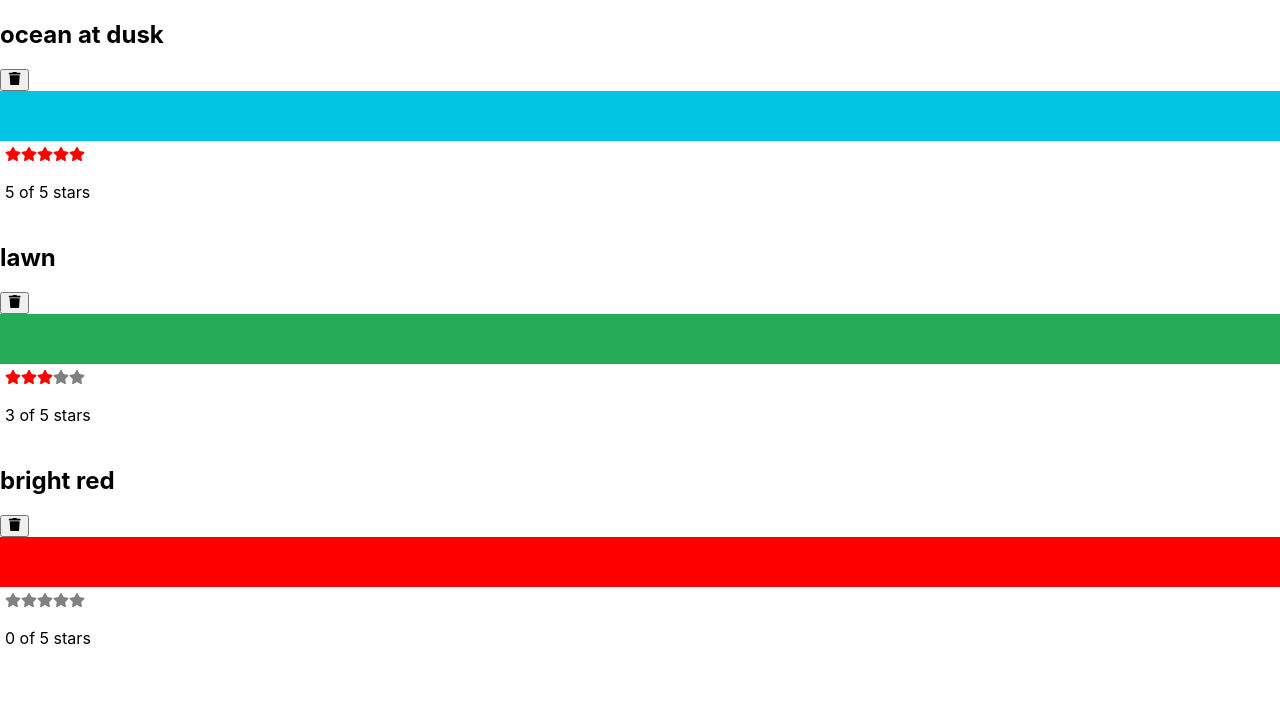
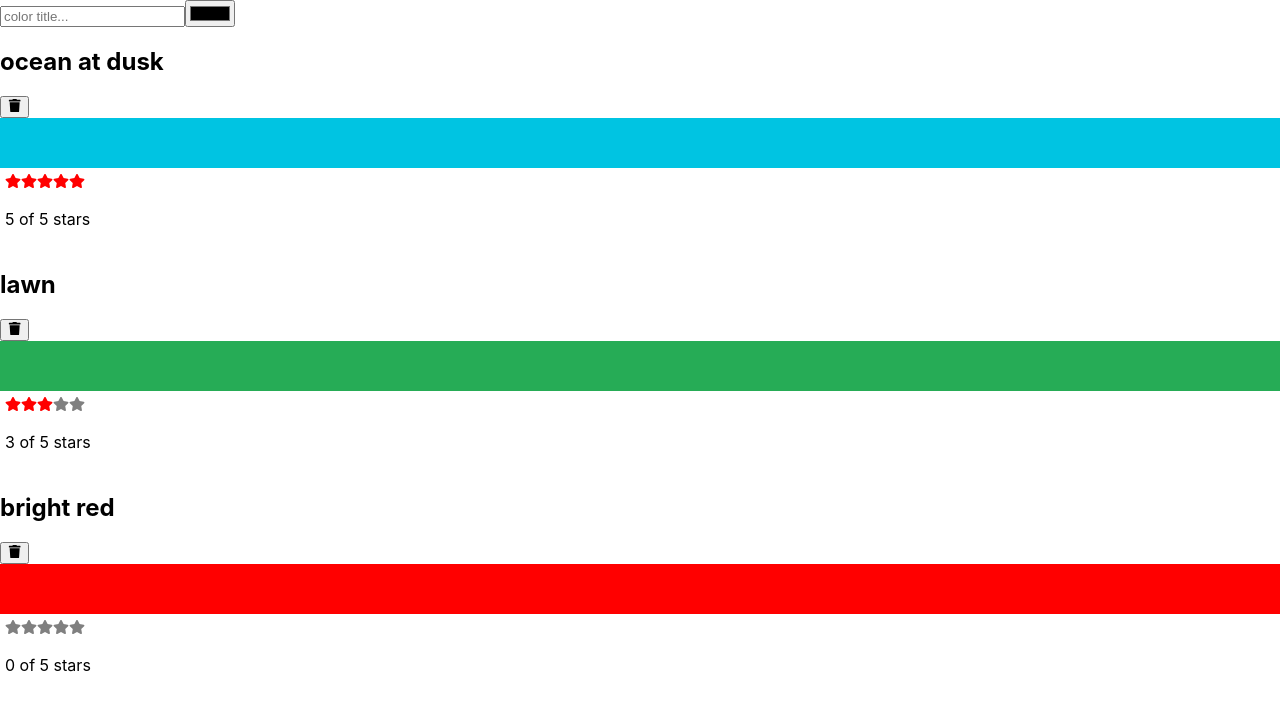
Before and after one commit to ryo7000/react-hands-on, a React (Create React App) app in the folder color-organizer/: page / in a window 1280 px wide. Shown: the top 710 px of the page. Built offline with nearby package versions, Linux system fonts and the light colour scheme.

Commit message:
Use useState

```diff
--- a/color-organizer/src/AddColorForm.tsx
+++ b/color-organizer/src/AddColorForm.tsx
@@ -1,28 +1,35 @@
-import React, { useRef } from "react";
+import React, { useState } from "react";
 
 interface Prop {
   onNewColor?: (title: string, color: string) => void;
 }
 
 export default function AddColorForm({ onNewColor = (f) => f }: Prop) {
-  const txtTitle = useRef<HTMLInputElement>(null);
-  const hexColor = useRef<HTMLInputElement>(null);
+  const [title, setTitle] = useState("");
+  const [color, setColor] = useState("#000000");
 
   const submit = (e: React.FormEvent) => {
     e.preventDefault();
-    if (txtTitle.current && hexColor.current) {
-      const title = txtTitle.current.value;
-      const color = hexColor.current.value;
-      onNewColor(title, color);
-      txtTitle.current.value = "";
-      hexColor.current.value = "";
-    }
+    onNewColor(title, color);
+    setTitle("");
+    setColor("");
   };
 
   return (
     <form onSubmit={submit}>
-      <input ref={txtTitle} type="text" placeholder="color title..." required />
-      <input ref={hexColor} type="color" required />
+      <input
+        value={title}
+        onChange={(event) => setTitle(event.target.value)}
+        type="text"
+        placeholder="color title..."
+        required
+      />
+      <input
+        value={color}
+        onChange={(event) => setColor(event.target.value)}
+        type="color"
+        required
+      />
     </form>
   );
 }
--- a/color-organizer/src/App.tsx
+++ b/color-organizer/src/App.tsx
@@ -1,11 +1,16 @@
 import { useState } from "react";
 import colorData from "./color-data.json";
 import ColorList from "./ColorList";
+import AddColorForm from "./AddColorForm";
 import { ColorData } from "./types";
 
 export default function App() {
   const [colors, setColors] = useState<ColorData[]>(colorData);
   return (
+    <>
+      <AddColorForm
+        onNewColor={(title, color) => alert(`TODO: Create ${title} - ${color}`)}
+      />
       <ColorList
         colors={colors}
         onRateColor={(id, rating) => {
@@ -19,5 +24,6 @@
           setColors(newColors);
         }}
       />
+    </>
   );
 }
```
Lines whose indentation alone changed are shown as unchanged.
